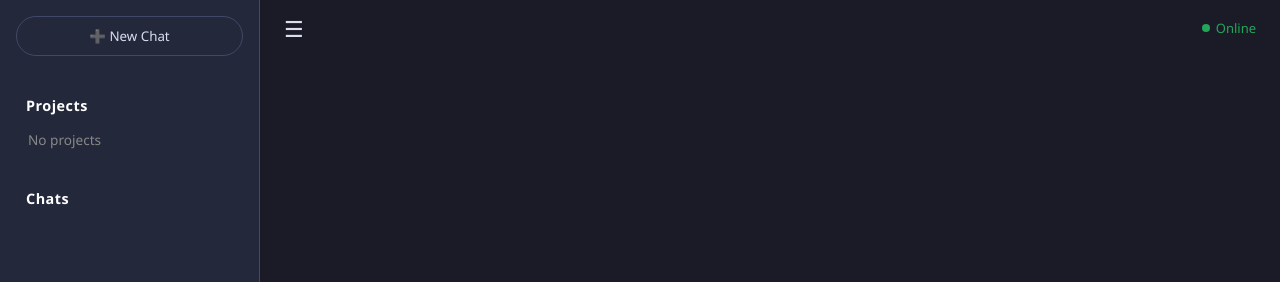
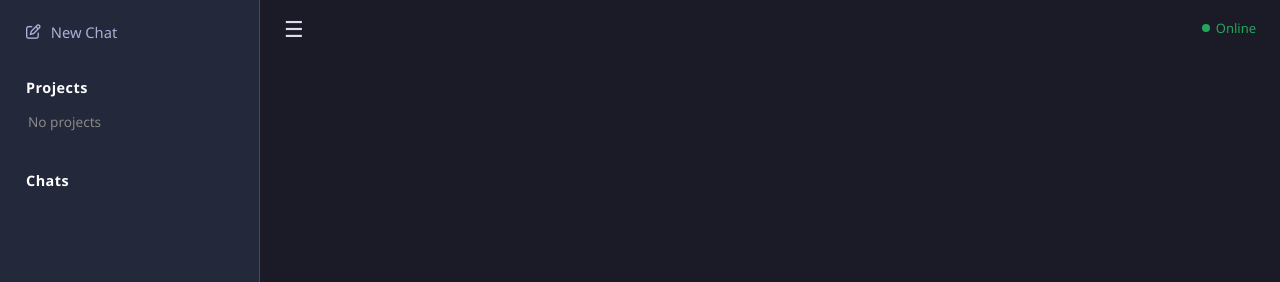
Before and after one commit to SopyanHabibi/NeverEndsProject, a plain HTML site: page index.html in a window 1280 px wide. Shown: the top 282 px of the page. Drawn offline with nearby package versions, Linux system fonts and the light colour scheme; no server answers.

Commit message:
feat: complete sidebar redesign

```diff
--- a/css/style.css
+++ b/css/style.css
@@ -52,22 +52,30 @@ body {
 
 .sidebar-header {
     display: flex;
-    margin-bottom: 20px;
+    margin-bottom: 10px;
 }
 
 .new-chat-btn {
-    flex: 1;
+    display: flex;
+    align-items: center;
+    justify-content: flex-start;
+    gap: 10px;
+    width: 100%;               /* Biar lebarnya penuh mengikuti sidebar seperti history item */
     background: transparent;
-    border: 1px solid var(--bg-surface-2);
-    color: var(--text-primary);
-    padding: 10px;
-    border-radius: 20px;
+    border: none;              /* Kita hilangkan border bulat lamanya */
+    color: var(--text-muted);  /* Warna teks awal agak redup sama seperti history item */
+    padding: 6px 10px;         /* Padding disamakan persis dengan history item baru kita */
+    border-radius: 8px;        /* Lengkungan kotak disamakan */
     cursor: pointer;
     transition: 0.2s;
+    font-size: 0.92rem;        /* Ukuran font disamakan */
+    font-weight: normal;       /* Font weight normal agar konsisten */
 }
 
+/* Efek Hover disamakan persis dengan .history-item:hover */
 .new-chat-btn:hover {
     background-color: var(--bg-surface-2);
+    color: var(--text-primary);
 }
 
 .history-list {
--- a/index.html
+++ b/index.html
@@ -13,7 +13,7 @@
         <!-- SIDEBAR -->
         <aside class="sidebar" id="sidebar">
             <div class="sidebar-header">
-                <button class="new-chat-btn" id="newChatBtn">➕ New Chat</button>
+                <button class="new-chat-btn" id="newChatBtn"><i class="fa-regular fa-pen-to-square"></i> New Chat</button>
             </div>
             <!-- Bagian Projects -->
             <div class="sidebar-category-title">Projects</div>
```
